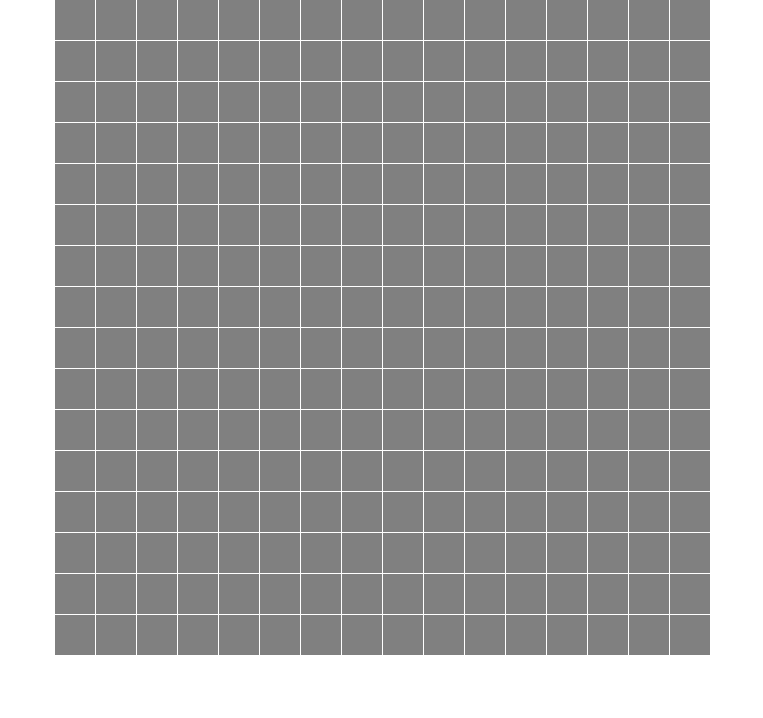
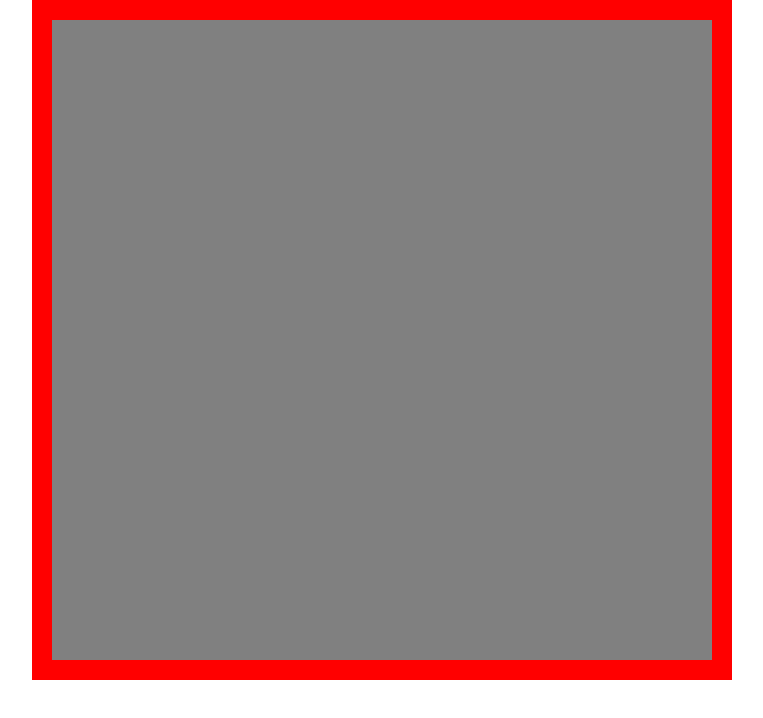
Before and after one commit to ChristopherGantes/etch-a-sketch, a plain HTML site: page index.html in a window 1280 px wide. Shown: the whole page, without its empty margins (258-1021 px from the left). Drawn offline with Linux system fonts and the light colour scheme.

Commit message:
added red bordering

```diff
--- a/styles.css
+++ b/styles.css
@@ -9,16 +9,17 @@
   display: flex;
   flex-wrap: wrap;
   justify-content: center;
-  align-items: center;
+  align-content: stretch;
 
-  width: 660px;
-  gap: 1px;
+  max-width: 700px;
+  max-height: 700px;
   margin: auto;
+  border: 20px solid red;
 
-  border: 20px red;
 }
 
 .square {
+  flex: auto;
   width: 40px;
   height: 40px;
 
```
